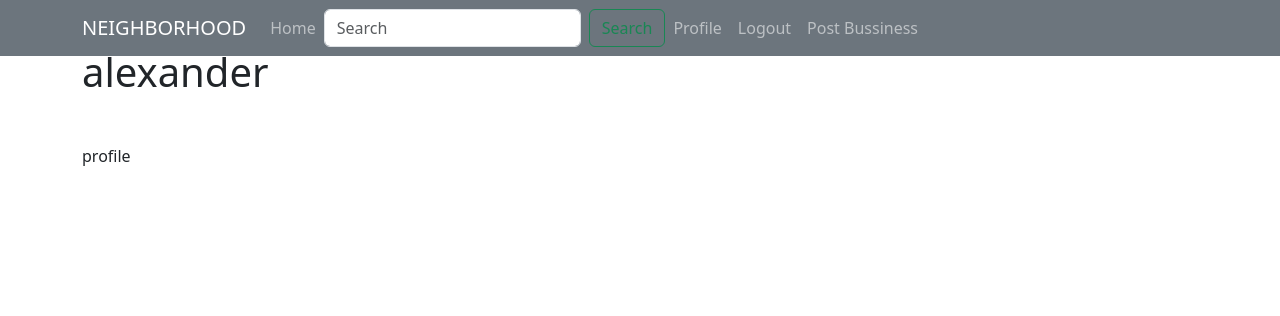
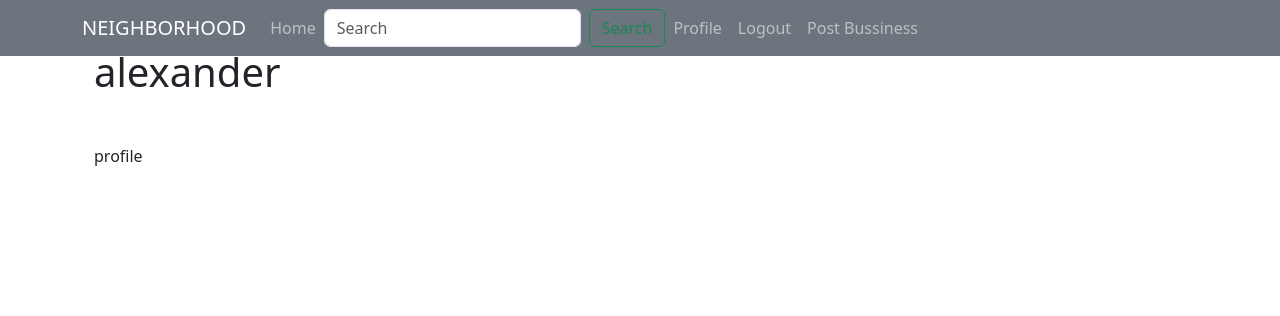
Before and after one commit to Alexanderoke/Neighbourhood, a Django app: page /profile/ in a window 1280 px wide. Shown: the top 316 px of the page. Run offline with Django 4.2, Linux system fonts and the light colour scheme; a user stored in the database is signed in; some libraries are stand-ins or nearby versions.

Commit message:
styled profile template

```diff
--- a/user/templates/user/profile.html
+++ b/user/templates/user/profile.html
@@ -1,9 +1,16 @@
 {% extends "hood/base.html" %}
 
 {% block content %}
+<div class="container">
+  <div class="row">
+    <div class="col-md-5">
+      <h1>{{ user.username }}</h1>
 
-<h1>{{ user.username }}</h1>
+  <p><img src="{{user.profile_image.url}}" alt=""></p>
+profile
 
-<p><img src="{{user.profile_image.url}}" alt=""></p>
-profile
+    </div>
+  </div>
+</div>
+
 {% endblock content %}
```
